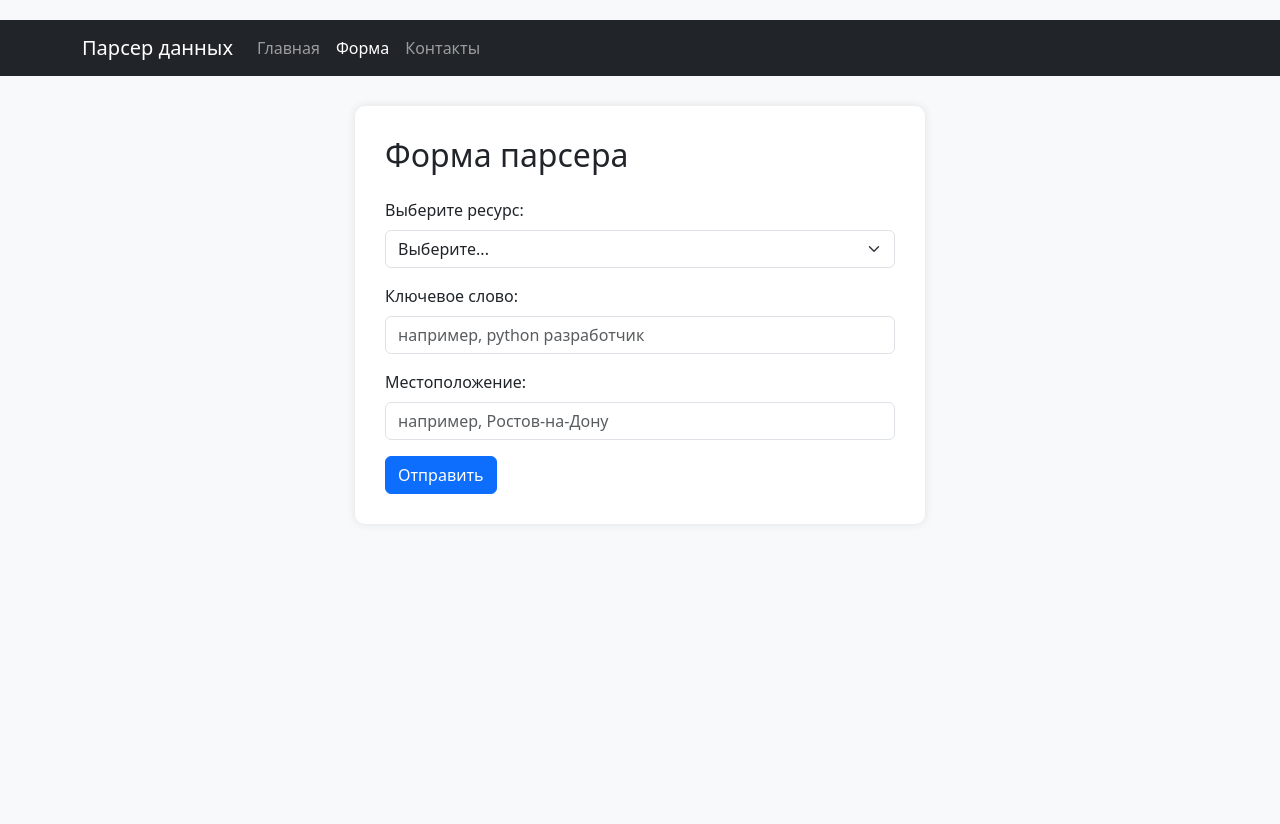
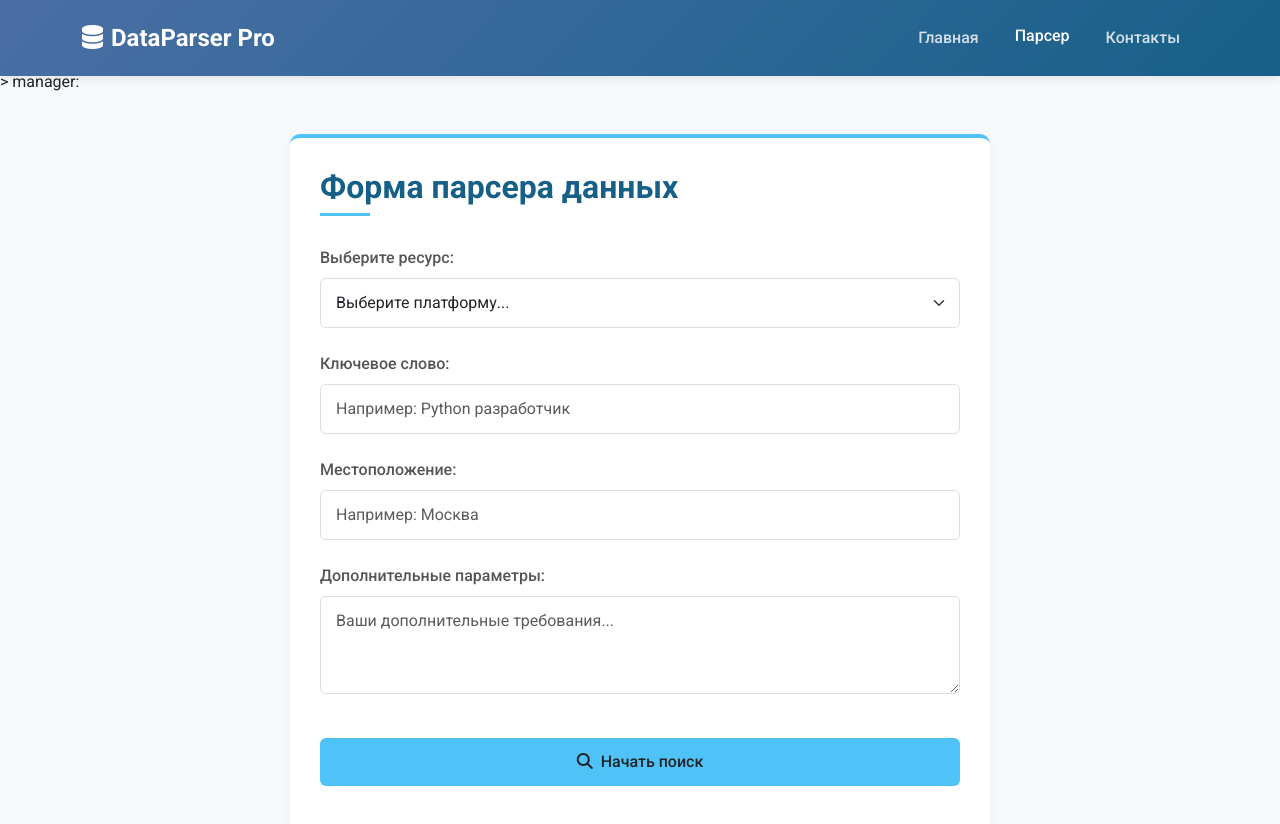
Before and after one commit to mishadm04/dz2, a plain HTML site: page form.html in a window 1280 px wide. Before the commit the page ends 800 px from the top, so only its background shows below. Drawn offline with nearby package versions, Linux system fonts and the light colour scheme.

Commit message:
Update form.html

```diff
--- a/form.html
+++ b/form.html
@@ -1,3 +1,4 @@
+> manаger:
 <!DOCTYPE html>
 <html lang="ru">
 <head>
@@ -5,53 +6,167 @@
     <meta name="viewport" content="width=device-width, initial-scale=1.0">
     <title>Парсер данных - Форма</title>
     <link href="https://cdn.jsdelivr.net/npm/bootstrap@5.3.0/dist/css/bootstrap.min.css" rel="stylesheet">
+    <link href="https://fonts.googleapis.com/css2?family=Roboto:wght@300;400;500;700&display=swap" rel="stylesheet">
     <style>
-        body { padding-top: 20px; background-color: #f8f9fa; }
-        .navbar { margin-bottom: 30px; }
-        .form-container { background: white; padding: 30px; border-radius: 10px; box-shadow: 0 0 10px rgba(0,0,0,0.1); }
+        :root {
+            --primary-color: #4a6fa5;
+            --secondary-color: #166088;
+            --accent-color: #4fc3f7;
+        }
+
+        body {
+            font-family: 'Roboto', sans-serif;
+            background-color: #f8f9fa;
+            padding-top: 70px;
+        }
+
+        .navbar-custom {
+            background: linear-gradient(135deg, var(--primary-color), var(--secondary-color));
+            box-shadow: 0 2px 10px rgba(0,0,0,0.1);
+            padding: 15px 0;
+        }
+
+        .navbar-brand {
+            font-weight: 700;
+            font-size: 1.5rem;
+            color: white !important;
+        }
+
+        .nav-link {
+            color: rgba(255,255,255,0.8) !important;
+            font-weight: 500;
+            margin: 0 10px;
+            transition: all 0.3s ease;
+        }
+
+        .nav-link:hover, .nav-link.active {
+            color: white !important;
+            transform: translateY(-2px);
+        }
+
+        .form-container {
+            background: white;
+            border-radius: 10px;
+            box-shadow: 0 5px 15px rgba(0,0,0,0.05);
+            padding: 30px;
+            margin: 40px auto;
+            max-width: 700px;
+            border-top: 4px solid var(--accent-color);
+        }
+
+        .form-title {
+            color: var(--secondary-color);
+            font-weight: 700;
+            margin-bottom: 30px;
+            position: relative;
+            padding-bottom: 10px;
+        }
+
+        .form-title::after {
+            content: '';
+            position: absolute;
+            left: 0;
+            bottom: 0;
+            width: 50px;
+            height: 3px;
+            background: var(--accent-color);
+        }
+
+        .form-label {
+            font-weight: 500;
+            color: #555;
+        }
+
+        .btn-custom {
+            background-color: var(--accent-color);
+            border: none;
+            padding: 12px 30px;
+            font-weight: 500;
+            transition: all 0.3s ease;
+            width: 100%;
+            margin-top: 20px;
+        }
+
+        .btn-custom:hover {
+            background-color: #03a9f4;
+            transform: translateY(-3px);
+            box-shadow: 0 5px 15px rgba(0,0,0,0.1);
+        }
+
+        .form-select, .form-control {
+            padding: 12px 15px;
+            border-radius: 6px;
+            border: 1px solid #ddd;
+            transition: all 0.3s ease;
+        }
+
+        .form-select:focus, .form-control:focus {
+            border-color: var(--accent-color);
+            box-shadow: 0 0 0 0.25rem rgba(79, 195, 247, 0.25);
+        }
     </style>
 </head>
 <body>
-    <nav class="navbar navbar-expand-lg navbar-dark bg-dark">
+    <nav class="navbar navbar-expand-lg navbar-custom fixed-top">
         <div class="container">
-            <a class="navbar-brand" href="index.html">Парсер данных</a>
-            <div class="collapse navbar-collapse">
-                <ul class="navbar-nav">
-                    <li class="nav-item"><a class="nav-link" href="index.html">Главная</a></li>
-                    <li class="nav-item"><a class="nav-link active" href="form.html">Форма</a></li>
-                    <li class="nav-item"><a class="nav-link" href="contacts.html">Контакты</a></li>
+            <a class="navbar-brand" href="index.html">
+                <i class="fas fa-database me-2"></i>DataParser Pro
+            </a>
+            <button class="navbar-toggler" type="button" data-bs-toggle="collapse" data-bs-target="#navbarNav">
+                <span class="navbar-toggler-icon"></span>
+            </button>
+            <div class="collapse navbar-collapse" id="navbarNav">
+                <ul class="navbar-nav ms-auto">
+                    <li class="nav-item">
+                        <a class="nav-link" href="index.html">Главная</a>
+                    </li>
+                    <li class="nav-item">
+                        <a class="nav-link active" href="form.html">Парсер</a>
+                    </li>
+                    <li class="nav-item">
+                        <a class="nav-link" href="contacts.html">Контакты</a>
+                    </li>
 </ul>
             </div>
         </div>
     </nav>
 
     <div class="container">
-        <div class="row">
-            <div class="col-md-6 mx-auto form-container">
-                <h2 class="mb-4">Форма парсера</h2>
+        <div class="form-container">
+            <h2 class="form-title">Форма парсера данных</h2>
             <form>
-                    <div class="mb-3">
+                <div class="mb-4">
                     <label class="form-label">Выберите ресурс:</label>
                     <select class="form-select">
-                            <option selected disabled>Выберите...</option>
+                        <option selected disabled>Выберите платформу...</option>
                         <option value="hh">HeadHunter (hh.ru)</option>
                         <option value="github">GitHub</option>
                     </select>
                 </div>
-                    <div class="mb-3">
+
+                <div class="mb-4">
                     <label class="form-label">Ключевое слово:</label>
-                        <input type="text" class="form-control" placeholder="например, python разработчик">
+                    <input type="text" class="form-control" placeholder="Например: Python разработчик">
                 </div>
-                    <div class="mb-3">
+
+                <div class="mb-4">
                     <label class="form-label">Местоположение:</label>
-                        <input type="text" class="form-control" placeholder="например, Ростов-на-Дону">
+                    <input type="text" class="form-control" placeholder="Например: Москва">
                 </div>
-                    <button type="submit" class="btn btn-primary">Отправить</button>
+
+                <div class="mb-4">
+                    <label class="form-label">Дополнительные параметры:</label>
+                    <textarea class="form-control" rows="3" placeholder="Ваши дополнительные требования..."></textarea>
+                </div>
+
+                <button type="submit" class="btn btn-custom">
+                    <i class="fas fa-search me-2"></i>Начать поиск
+                </button>
             </form>
-            </div>
         </div>
     </div>
 
     <script src="https://cdn.jsdelivr.net/npm/bootstrap@5.3.0/dist/js/bootstrap.bundle.min.js"></script>
+    <script src="https://kit.fontawesome.com/a076d05399.js" crossorigin="anonymous"></script>
 </body>
 </html>
```
Lines whose indentation alone changed are shown as unchanged.
